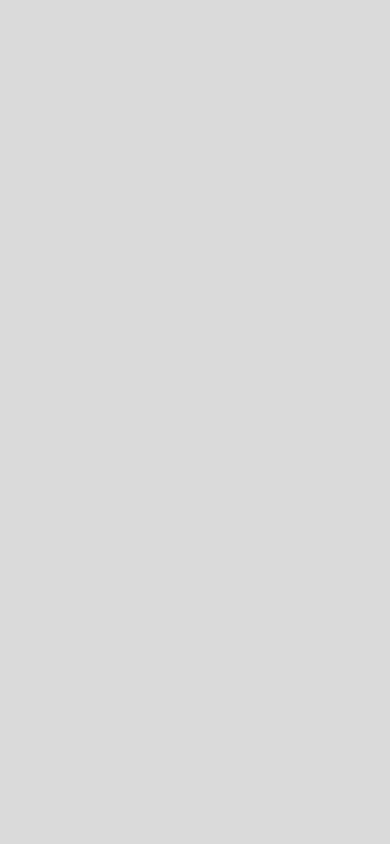
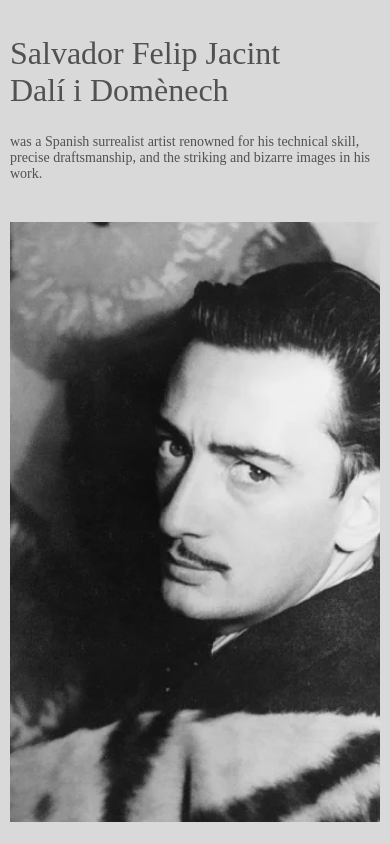
Before and after one commit to NetViacheslav/dali_page, a plain HTML site: page index.html in a window 390 px wide. Drawn offline with Linux system fonts and the light colour scheme; a web font is replaced by a local one.

Commit message:
Add home section

```diff
--- a/index.css
+++ b/index.css
@@ -1,3 +1,4 @@
 @import url('styles/variables.css');
 @import url('styles/basic.css');
 @import url('styles/header.css');
+@import url('styles/home.css');
--- a/index.html
+++ b/index.html
@@ -35,8 +35,14 @@
     </div>
   </header>
 
-  <main>
-
+  <main aria-label="main">
+    <section class="home" aria-label="home section">
+      <div class="container">
+        <h1 class="home-title" aria-label="title">Salvador Felip Jacint Dalí i Domènech</h1>
+        <p class="home-description" aria-label="description">was a Spanish surrealist artist renowned for his technical skill, precise draftsmanship, and the striking and bizarre images in his work.</p>
+        <img class="home-img" src="assets/webp/Salvador_Dalí.webp" alt="photo of Salvador Dali">
+      </div>
+    </section>
   </main>
 
   <footer>
--- a/styles/basic.css
+++ b/styles/basic.css
@@ -19,6 +19,11 @@ a {
   color: unset;
 }
 
+h1,
+p {
+  margin: 0;
+}
+
 .container {
   margin: 0 auto;
   max-width: 1000px;
--- /dev/null
+++ b/styles/home.css
@@ -0,0 +1,36 @@
+.home {
+  text-align: center;
+}
+
+.home-title {
+  font-size: 64px;
+  font-weight: 400;
+  color: var(--font-color-grey);
+  margin: 35px 0 25px 0;
+}
+
+.home-description {
+  margin: 0 0 40px 0;
+  font-size: 18px;
+  color: var(--font-color-grey);
+  font-weight: 400;
+}
+
+.home-img {
+  width: 100%;
+  height: 600px;
+  object-fit: cover;
+}
+
+@media (max-width: 850px) {
+  .home {
+    text-align: left;
+  }
+  .home-title {
+    font-size: 32px;
+    max-width: 280px;
+  }
+  .home-description {
+    font-size: 14px;
+  }
+}
```
